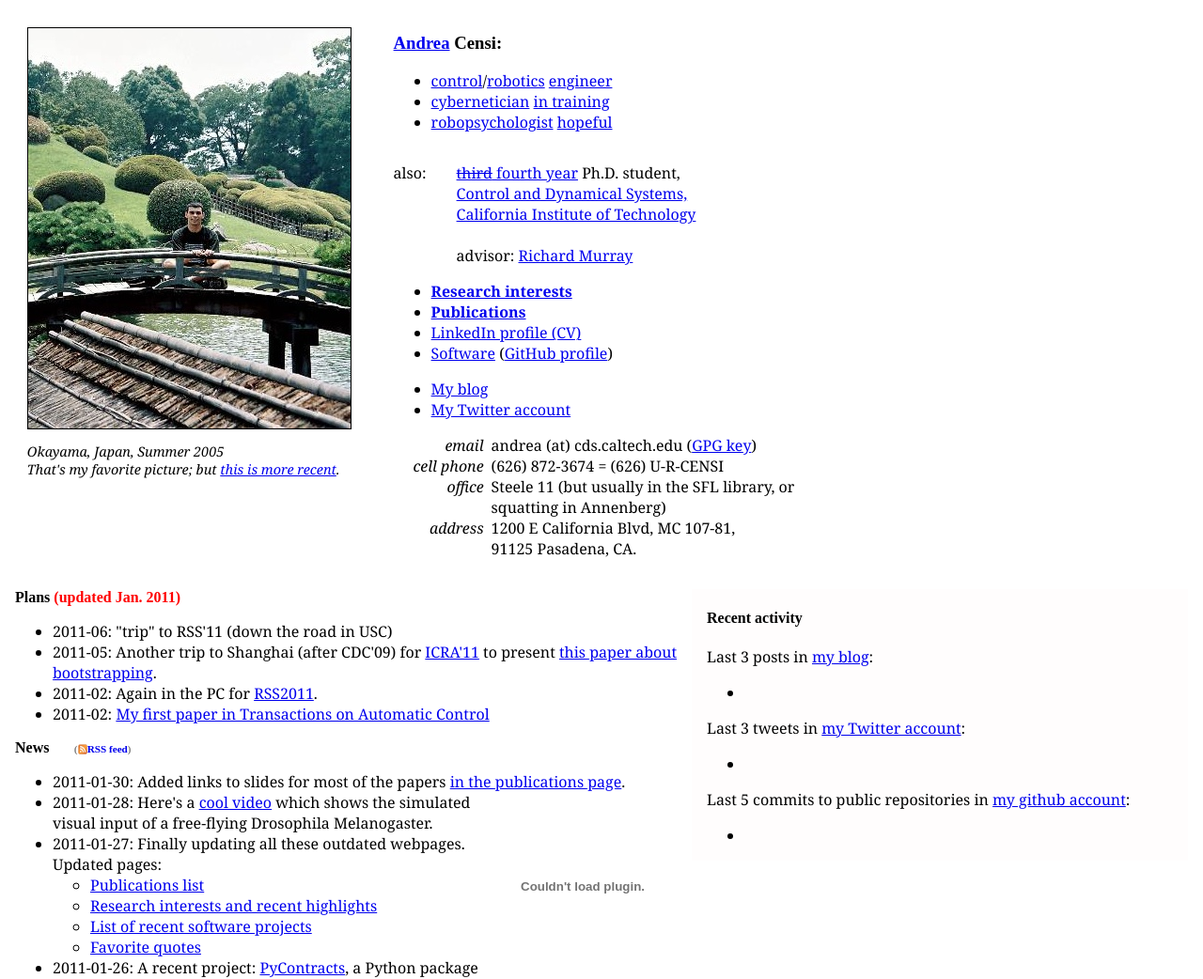
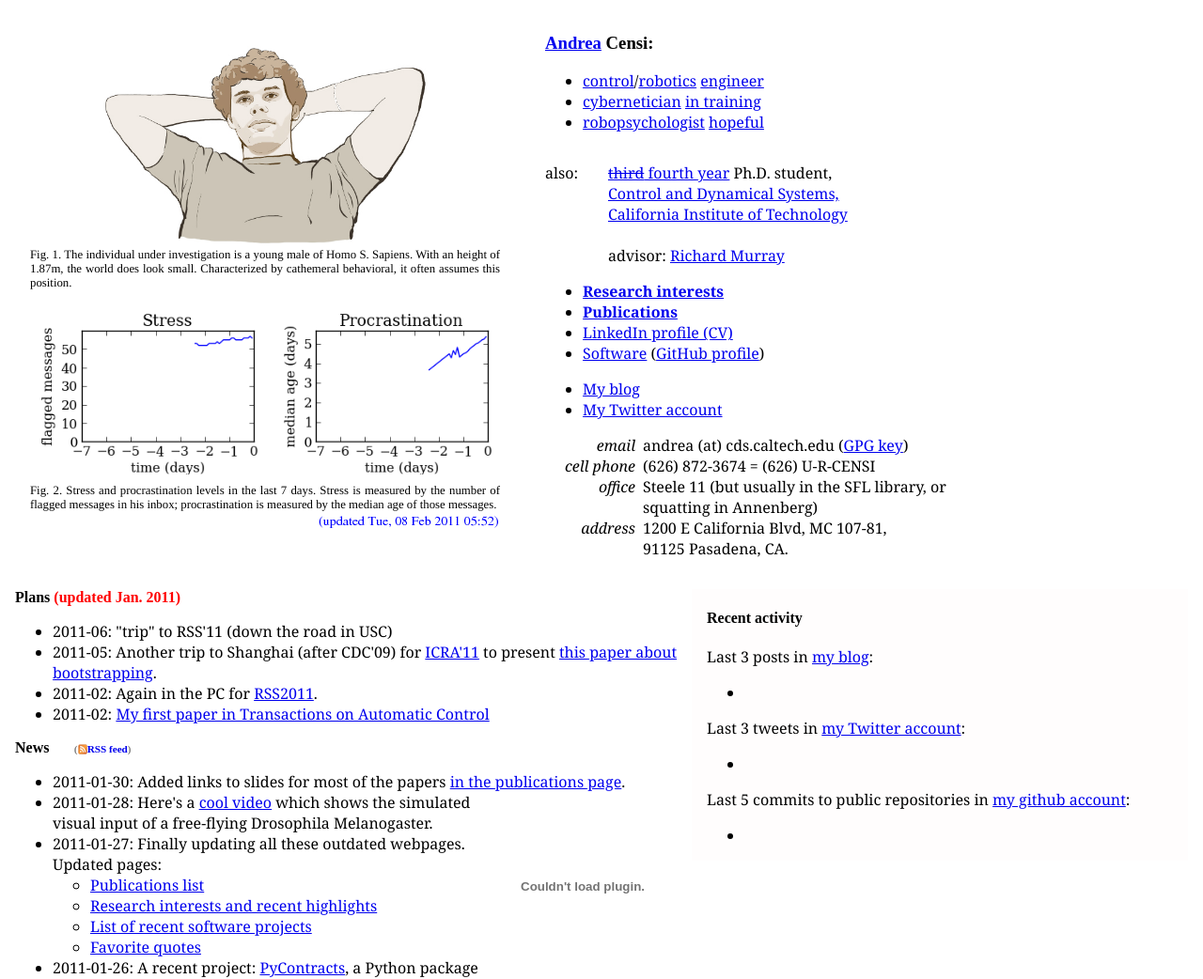
Before and after one commit to AndreaCensi/andreaweb, a PHP site: page / in a window 1280 px wide. Shown: the top 1042 px of the page at 94% size. Run offline with PHP 8.4, Linux system fonts and the light colour scheme; some libraries are stand-ins or nearby versions.

Commit message:
flashy code

```diff
--- a/src/css/index.html.css
+++ b/src/css/index.html.css
@@ -10,11 +10,26 @@
 	div#personal { margin: 1em;}
 
 
+	div.figure { width: 500px;}
+	img#andrea_censi_portrait { width: 70%;}
+	div.figure p.graphics { text-align: center; margin-bottom: 0;}
+	div.figure p.caption {  margin-top: 0; }
+/*	div.figure p.caption { border: solid 3px blue;}
+	 div#picture { border: solid 1px green; }
+	div.figure { border: solid 1px red;}
+*/
+
     body {          background-color: white; }
     div#description { padding-top: 1em;}
     div#updates { background-color: #FFFDFD; padding-left: 1em;  }
-    div#picture IMG { border: solid 1px black;}
-    div#picture { font-style: italic; font-size: 90%;  max-width: 35%;}
+
+	div#stats img#updated { margin-bottom: -5px; float: right;}
+	div#stats p.graphics img { width: 47%; padding: 1%;}
+
+	div.figure p.caption {
+		margin-top: 0;
+		font-family: Times; text-align: justify;
+		font-style: normal; font-size: 80%; }
 
     div#description #also { display: block; float: left; padding-right: 2em;}
     div#description #position { display: block; float: left; }
--- a/src/index.html
+++ b/src/index.html
@@ -22,16 +22,46 @@
 <body>
 
 <div id="picture">
-	<a href="http://www.flickr.com/photos/censi/41157177/sizes/l/">
-	    <img src="media/okayama-crop.jpg"  alt='Me in Okayama, Japan'/>
-	</a>
+    <!-- <a href="http://www.flickr.com/photos/censi/41157177/sizes/l/">
+        <img src="media/okayama-crop.jpg"  alt='Me in Okayama, Japan'/>
+    </a>  -->
 
-	<p>
-	    Okayama, Japan, Summer 2005 <br/>
-	    That's my favorite picture; but <a href="media/andrea_recent.jpg">this is more recent</a>.
+    <div class='figure' id='portrait'>
+
+        <p class='graphics'>
+            <img id='andrea_censi_portrait'
+             src="media/andrea_censi_portrait.jpg"
+             alt='Me, staring'/>
+        </p>
+
+	    <p class='caption'>
+	        Fig. 1. The individual under investigation is a young male
+	    of Homo S. Sapiens. With an height of 1.87m, the world does look
+	    small.
+	    Characterized by cathemeral behavioral, it often assumes this position.
+        </p>
+    </div>
+
+    <div class='figure' id='stats'>
+
+        <p class='graphics'>
+            <img id='stats_count' src="busyplot/count.png"  alt='Count'/>
+            <img id='stats_age' src="busyplot/age.png"    alt='Age'/>
+        </p>
+
+	<p class='caption'>
+	    Fig. 2. Stress and procrastination levels in the last 7 days.
+	    Stress is measured by the number of flagged messages in his inbox;
+	    procrastination is measured by the median age of those messages.
+	    <img id='updated' src="busyplot/updated.gif" alt='Update'/>
 	</p>
+	</div>
+
 </div>
-
+<!--
+	<p>     Okayama, Japan, Summer 2005 <br/>
+	       That's my favorite picture; but <a href="media/andrea_recent.jpg">this is more recent</a>.
+	   </p> -->
 
 <div id="description">
 
```
